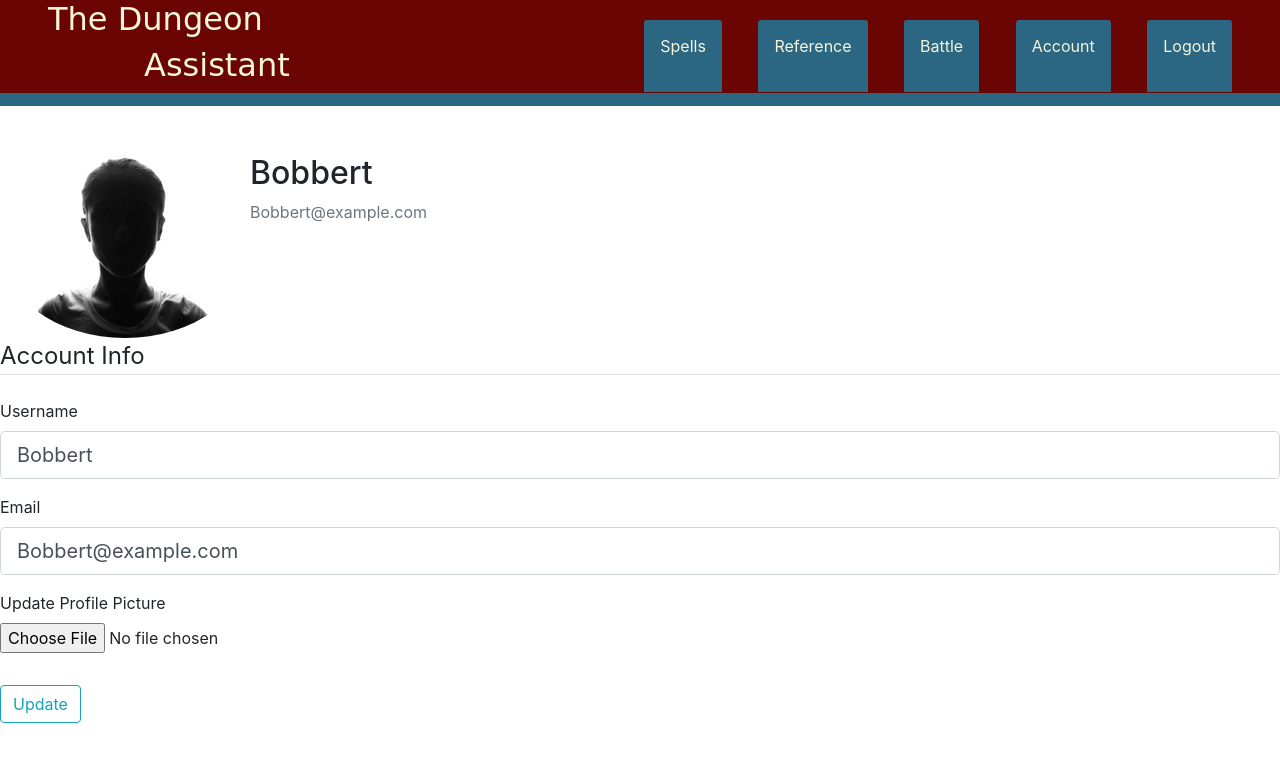
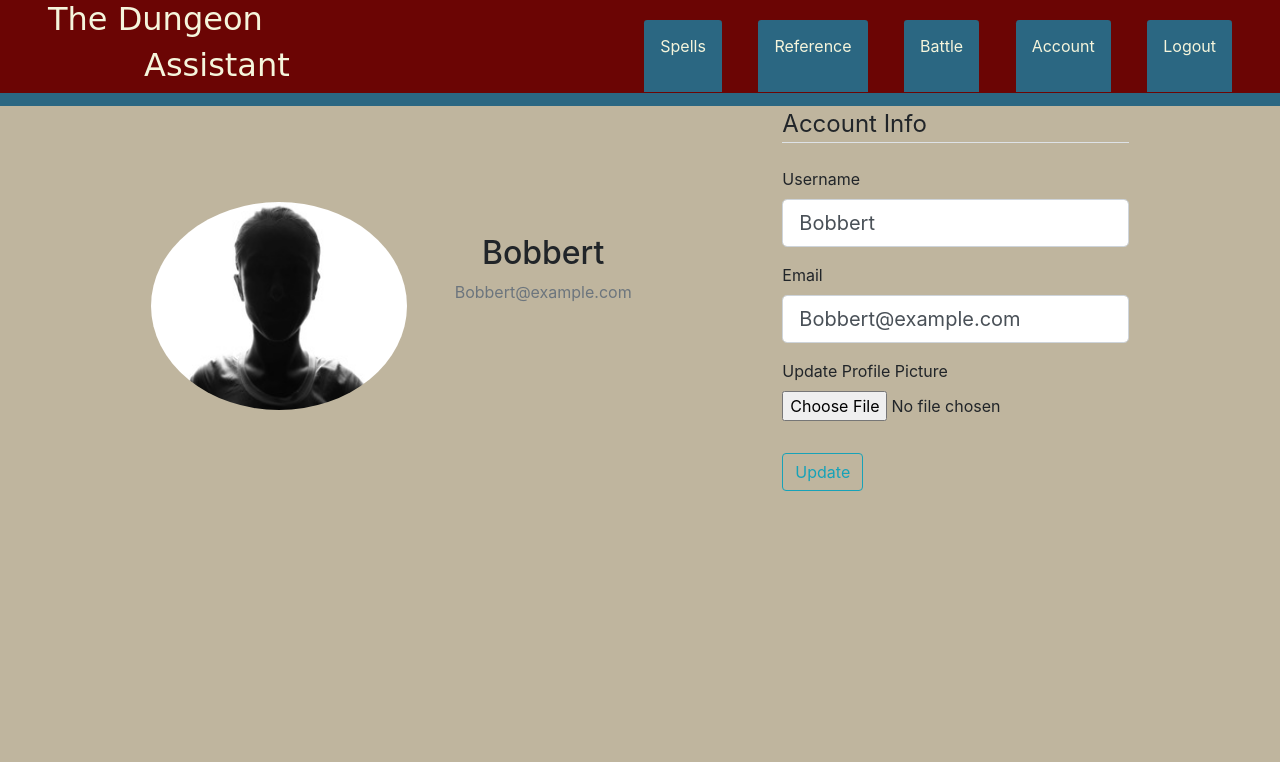
Before and after one commit to tjmer/capstone, a Flask app: page /account in a window 1280 px wide. Shown: the top 762 px of the page. Run offline with Flask 2, Linux system fonts and the light colour scheme; a user stored in the database is signed in; some libraries are stand-ins or nearby versions; some web fonts are replaced.

Commit message:
Added styling for account page

```diff
--- a/the_assistant/static/main.css
+++ b/the_assistant/static/main.css
@@ -1,5 +1,9 @@
 * {
     margin: 0;
+}
+
+.background {
+    background-color: #BFB59E;
 }
 
 .down{
@@ -69,3 +73,30 @@
     justify-content: center;
     align-items: center;
 }
+
+/* account page */
+
+.size {
+    height: 13rem;
+    width: 16rem;
+    margin-right: 3rem;
+}
+
+#account-info-box{
+    display: flex;
+    justify-content: space-evenly;
+}
+
+.pic-and-name {
+    display: flex;
+    align-items: center;
+    justify-content: space-between;
+}
+
+.account-name-email{
+    display: flex;
+    flex-direction: column;
+    justify-content: center;
+    align-items: center;
+    margin-top: 2rem;
+}
--- a/the_assistant/templates/account.html
+++ b/the_assistant/templates/account.html
@@ -1,9 +1,10 @@
 {% extends 'base.html' %}
 {% block content %}
-    <div class="content-section down">
+<body class="background">
+    <div id="account-info-box" class="content-section pic-and-name">
         <div class="media">
-            <img class="rounded-circle account-img" src="{{image_file}}">
-            <div class="media-body">
+            <img class="rounded-circle account-img size" src="{{image_file}}">
+            <div class="media-body account-name-email">
                 <h2 class="account-heading">{{current_user.username}}</h2>
                 <p class="text-secondary">{{current_user.email}}</p>
             </div>
@@ -57,4 +58,5 @@
             </form>
         </div>
     </div>
+</body>
 {% endblock content %}
```
Lines whose indentation alone changed are shown as unchanged.
